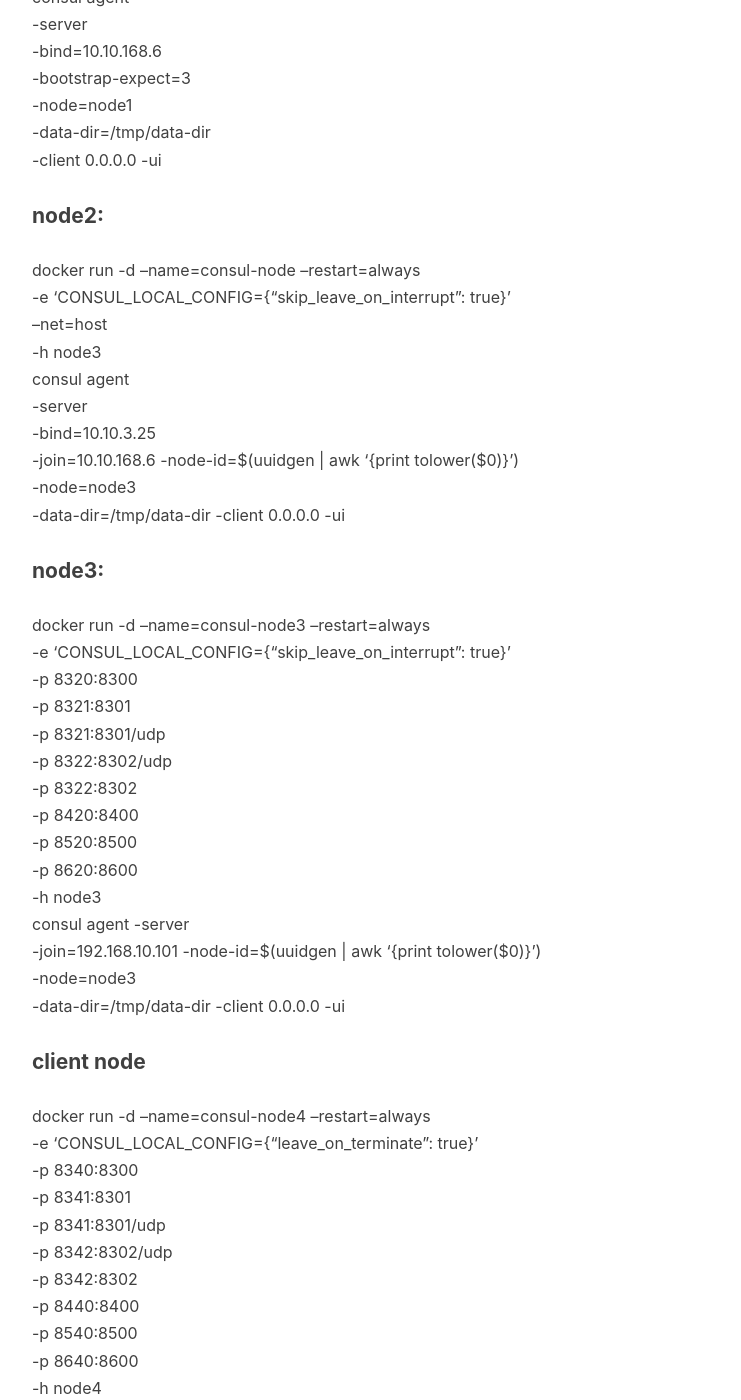
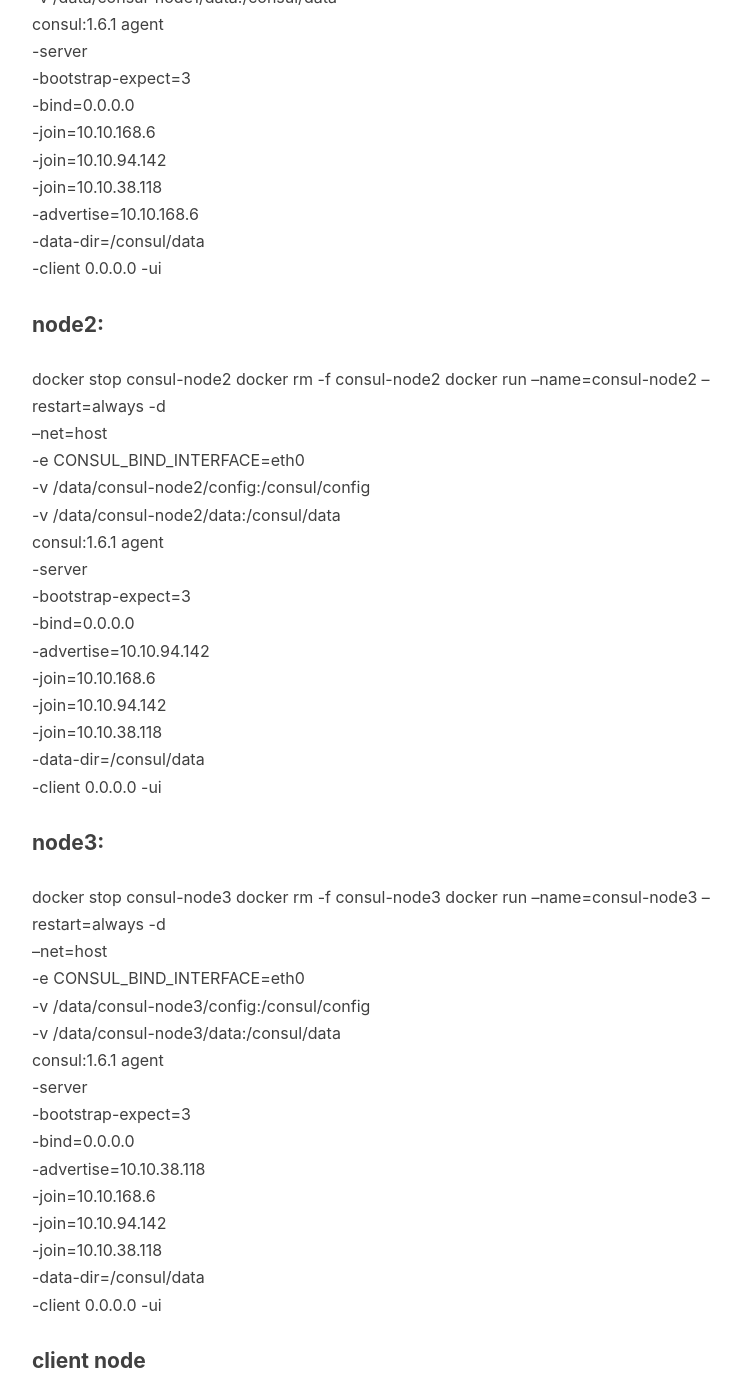
Before and after one commit to xBoo/xboo.github.com, a Jekyll site: the page built from _posts/2019-10-09-Consul-集群搭建.md, in a window 1280 px wide and 1400 px high, scrolled down 678 px. Shown: the whole window, without its empty margins (233-974 px from the left). Built offline with Jekyll 4.4.1, drawn with Linux system fonts in a browser that asks for light colours; nearby versions of some CDN libraries; our own code applies the rules of GitHub Pages for plain Markdown files; comment, search, counter and statistics services are not loaded; some of the changed text lies outside the part shown.

Commit message:
update doc

```diff
--- a/_posts/2019-10-09-Consul-集群搭建.md
+++ b/_posts/2019-10-09-Consul-集群搭建.md
@@ -1,63 +1,79 @@
 #### node1:
-docker run -d --name=consul-node --restart=always \
-             -e 'CONSUL_LOCAL_CONFIG={"skip_leave_on_interrupt": true}' \
+docker stop consul-node1
+docker rm -f consul-node1
+docker run  --name=consul-node1  --restart=always -d \
              --net=host \
-             -h node1 \
-             -v /opt/consul-node1/config:/consul/config \
-             consul agent \
+             -e CONSUL_BIND_INTERFACE=eth0 \
+             -v /data/consul-node1/config:/consul/config \
+             -v /data/consul-node1/data:/consul/data \
+             consul:1.6.1 agent \
              -server \
-             -bind=10.10.168.6 \
              -bootstrap-expect=3 \
-             -node=node1 \
-             -data-dir=/tmp/data-dir \
+             -bind=0.0.0.0 \
+             -join=10.10.168.6 \
+             -join=10.10.94.142 \
+             -join=10.10.38.118 \
+             -advertise=10.10.168.6 \
+             -data-dir=/consul/data \
+             -client 0.0.0.0 -ui
+#### node2:
+docker stop consul-node2
+docker rm -f consul-node2
+docker run  --name=consul-node2   --restart=always -d  \
+             --net=host \
+             -e CONSUL_BIND_INTERFACE=eth0 \
+             -v /data/consul-node2/config:/consul/config \
+             -v /data/consul-node2/data:/consul/data \
+             consul:1.6.1 agent \
+             -server \
+             -bootstrap-expect=3 \
+             -bind=0.0.0.0 \
+             -advertise=10.10.94.142 \
+             -join=10.10.168.6 \
+             -join=10.10.94.142 \
+             -join=10.10.38.118 \
+             -data-dir=/consul/data \
+             -client 0.0.0.0 -ui
+#### node3:
+docker stop consul-node3
+docker rm -f consul-node3
+docker run  --name=consul-node3   --restart=always -d  \
+             --net=host \
+             -e CONSUL_BIND_INTERFACE=eth0 \
+             -v /data/consul-node3/config:/consul/config \
+             -v /data/consul-node3/data:/consul/data \
+             consul:1.6.1 agent \
+             -server \
+             -bootstrap-expect=3 \
+             -bind=0.0.0.0 \
+             -advertise=10.10.38.118 \
+             -join=10.10.168.6 \
+             -join=10.10.94.142 \
+             -join=10.10.38.118 \
+             -data-dir=/consul/data \
              -client 0.0.0.0 -ui
 
-#### node2:
-docker run -d --name=consul-node --restart=always \
-            -e 'CONSUL_LOCAL_CONFIG={"skip_leave_on_interrupt": true}' \
-            --net=host \
-            -h node3 \
-            consul agent \
-            -server \
-            -bind=10.10.3.25 \
-            -join=10.10.168.6 -node-id=$(uuidgen | awk '{print tolower($0)}') \
-            -node=node3 \
-            -data-dir=/tmp/data-dir -client 0.0.0.0 -ui
-
-#### node3:
-docker run -d --name=consul-node3 --restart=always \
-            -e 'CONSUL_LOCAL_CONFIG={"skip_leave_on_interrupt": true}' \
-            -p 8320:8300 \
-            -p 8321:8301 \
-            -p 8321:8301/udp \
-            -p 8322:8302/udp \
-            -p 8322:8302 \
-            -p 8420:8400 \
-            -p 8520:8500 \
-            -p 8620:8600 \
-            -h node3 \
-            consul agent -server \
-            -join=192.168.10.101 -node-id=$(uuidgen | awk '{print tolower($0)}') \
-            -node=node3 \
-            -data-dir=/tmp/data-dir -client 0.0.0.0 -ui
 
 #### client node
 
-docker run -d --name=consul-node4  --restart=always \
+docker rm -f consul-client
+
+
+docker run --name=consul-client  -d --restart=always \
             -e 'CONSUL_LOCAL_CONFIG={"leave_on_terminate": true}' \
-            -p 8340:8300 \
-            -p 8341:8301 \
-            -p 8341:8301/udp \
-            -p 8342:8302/udp \
-            -p 8342:8302 \
-            -p 8440:8400 \
-            -p 8540:8500 \
-            -p 8640:8600 \
-            -h node4 \
-            -v /opt/consul/config:/consul/config \
-            consul agent  -retry-join=192.168.10.101  \
+            -e CONSUL_BIND_INTERFACE=eth0 \
+            --net=host \
+            -v /data/consul-client/config:/consul/config \
+            -v /data/consul-client/data:/consul/data \
+            consul agent \
+            -client \
+            -bind=0.0.0.0 \
+            -join=10.10.168.6 \
+            -join=10.10.94.142 \
+            -join=10.10.38.118 \
+            -data-dir=/consul/data \
             -node-id=$(uuidgen | awk '{print tolower($0)}') \
-            -node=node4 -client 0.0.0.0 -ui
+            -client 0.0.0.0 -ui
 
 
 watch_service.json
```
